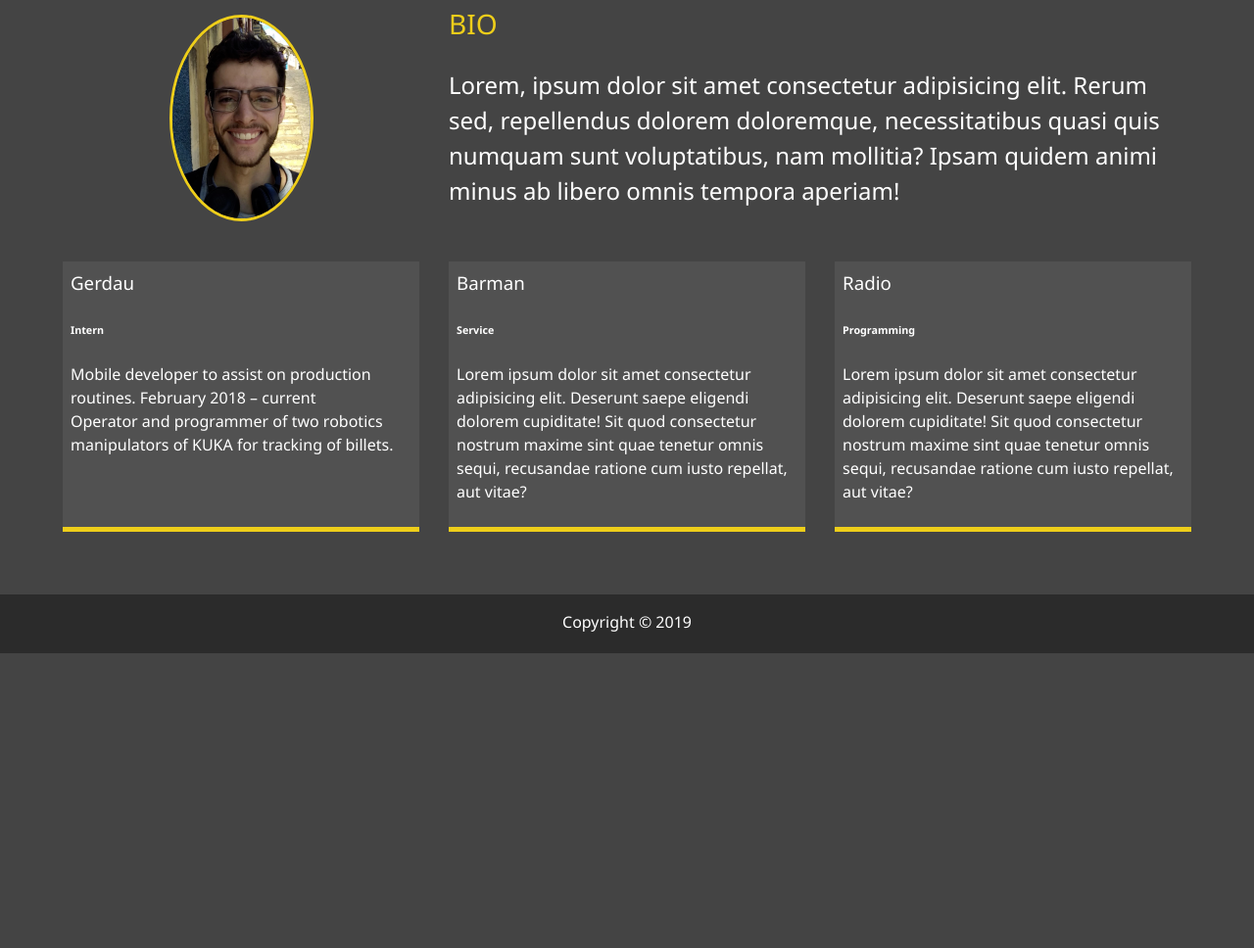
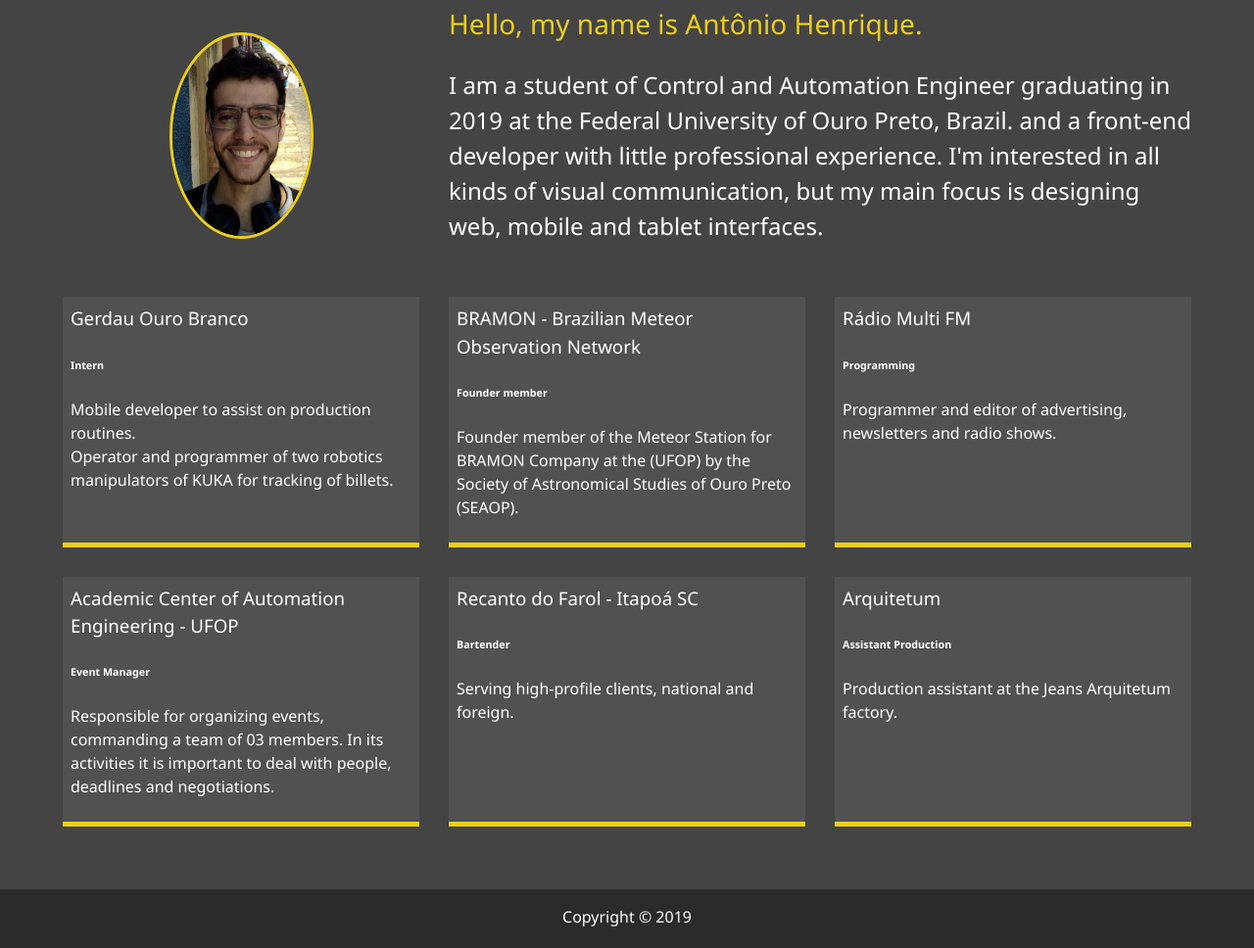
Before and after one commit to AntonioHenriqueAC/portfolio, a website: page dist/about.html in a window 1280 px wide. Shown: the part 279-1247 px from the top of the page at 98% size. Before the commit the page ends 946 px from the top, so only its background shows below. Drawn offline with Linux system fonts and the light colour scheme.

Commit message:
terminando about e contact

```diff
--- a/dist/about.html
+++ b/dist/about.html
@@ -62,42 +62,60 @@
         <img src="./img/PORT2.png" alt="Antônio Henrique" class="bio-image" />
 
         <div class="bio">
-          <h3 class="text-secundary">BIO</h3>
+          <h3 class="text-secundary">Hello, my name is Antônio Henrique.</h3>
           <p>
-            Lorem, ipsum dolor sit amet consectetur adipisicing elit. Rerum sed,
-            repellendus dolorem doloremque, necessitatibus quasi quis numquam
-            sunt voluptatibus, nam mollitia? Ipsam quidem animi minus ab libero
-            omnis tempora aperiam!
+            I am a student of Control and Automation Engineer graduating in 2019
+            at the Federal University of Ouro Preto, Brazil. and a front-end
+            developer with little professional experience. I'm interested in all
+            kinds of visual communication, but my main focus is designing web,
+            mobile and tablet interfaces.
           </p>
         </div>
         <div class="job job-1">
-          <h3>Gerdau</h3>
+          <h3>Gerdau Ouro Branco</h3>
           <h6>Intern</h6>
           <p>
-            Mobile developer to assist on production routines. February 2018 –
-            current<br />
+            Mobile developer to assist on production routines.<br />
             Operator and programmer of two robotics manipulators of KUKA for
             tracking of billets.
           </p>
         </div>
         <div class="job job-2">
-          <h3>Barman</h3>
-          <h6>Service</h6>
+          <h3>BRAMON - Brazilian Meteor Observation Network</h3>
+          <h6>Founder member</h6>
           <p>
-            Lorem ipsum dolor sit amet consectetur adipisicing elit. Deserunt
-            saepe eligendi dolorem cupiditate! Sit quod consectetur nostrum
-            maxime sint quae tenetur omnis sequi, recusandae ratione cum iusto
-            repellat, aut vitae?
+            Founder member of the Meteor Station for BRAMON Company at the
+            (UFOP) by the Society of Astronomical Studies of Ouro Preto (SEAOP).
           </p>
         </div>
         <div class="job job-3">
-          <h3>Radio</h3>
+          <h3>Rádio Multi FM</h3>
           <h6>Programming</h6>
           <p>
-            Lorem ipsum dolor sit amet consectetur adipisicing elit. Deserunt
-            saepe eligendi dolorem cupiditate! Sit quod consectetur nostrum
-            maxime sint quae tenetur omnis sequi, recusandae ratione cum iusto
-            repellat, aut vitae?
+            Programmer and editor of advertising, newsletters and radio shows.
+          </p>
+        </div>
+        <div class="job job-4">
+          <h3>Academic Center of Automation Engineering - UFOP</h3>
+          <h6>Event Manager</h6>
+          <p>
+            Responsible for organizing events, commanding a team of 03 members.
+            In its activities it is important to deal with people, deadlines and
+            negotiations.
+          </p>
+        </div>
+        <div class="job job-5">
+          <h3>Recanto do Farol - Itapoá SC</h3>
+          <h6>Bartender</h6>
+          <p>
+            Serving high-profile clients, national and foreign.
+          </p>
+        </div>
+        <div class="job job-6">
+          <h3>Arquitetum</h3>
+          <h6>Assistant Production</h6>
+          <p>
+            Production assistant at the Jeans Arquitetum factory.
           </p>
         </div>
       </div>
```
Also changed, not shown: dist/contact.html (+3 -1 lines).
